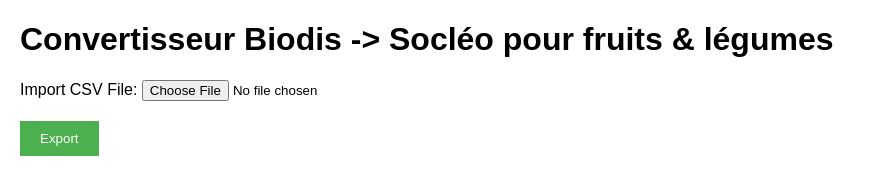
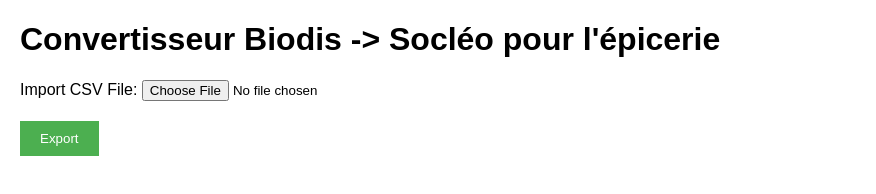
Before and after one commit to infologs-fr/mangerbio35, a plain HTML site: page biodis-epicerie/index.html in a window 1280 px wide. Shown: the whole page, without its empty margins (0-876 px from the left). Drawn offline with Linux system fonts and the light colour scheme.

Commit message:
change title epicerie

```diff
--- a/biodis-epicerie/index.html
+++ b/biodis-epicerie/index.html
@@ -25,7 +25,7 @@
     </style>
   </head>
   <body>
-    <h1>Convertisseur Biodis -> Socléo pour fruits & légumes</h1>
+    <h1>Convertisseur Biodis -> Socléo pour l'épicerie</h1>
     <div class="dropdown-zone">
       <label for="csvFile">Import CSV File:</label>
       <input type="file" id="csvFile" accept=".csv" />
```
